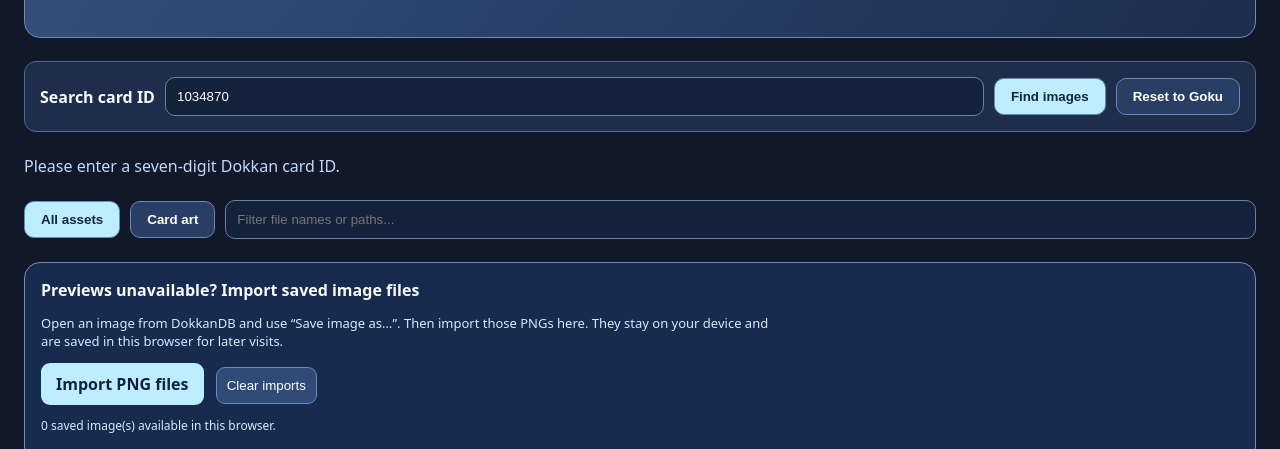
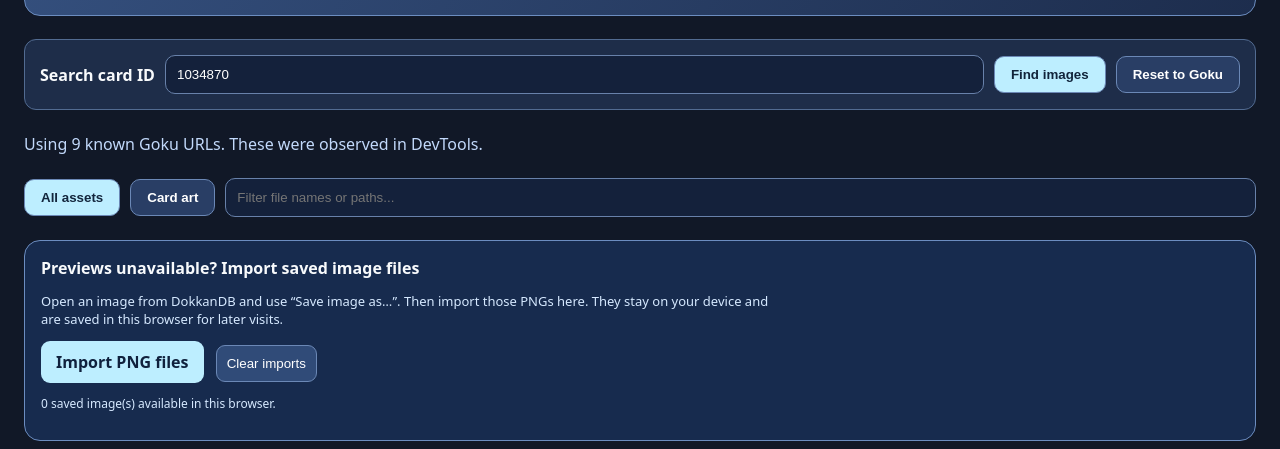
Before and after one commit to awesomesauce24/dokkan-asset-tester, a plain HTML site: page index.html in a window 1280 px wide. Shown: the part 312-761 px from the top of the page. Drawn offline with Linux system fonts and the light colour scheme.

Commit message:
Correct numeric card ID validation

```diff
--- a/index.html
+++ b/index.html
@@ -44,7 +44,7 @@ let lookupGeneration=0;
 function searchCard(raw){
  const requested=String(raw).trim();
  const status=document.getElementById('searchStatus');
- if(!/^\\d{7}$/.test(requested)){status.textContent='Please enter a seven-digit Dokkan card ID.';return;}
+ if(!/^\d{7}$/.test(requested)){status.textContent='Please enter a seven-digit Dokkan card ID.';return;}
  // DokkanDB example uses an odd card-page ID (1034871) and even image asset ID (1034870).
  // This is only a candidate pattern, not a universal ID rule.
  id=requested.endsWith('1')?requested.slice(0,-1)+'0':requested;
```
